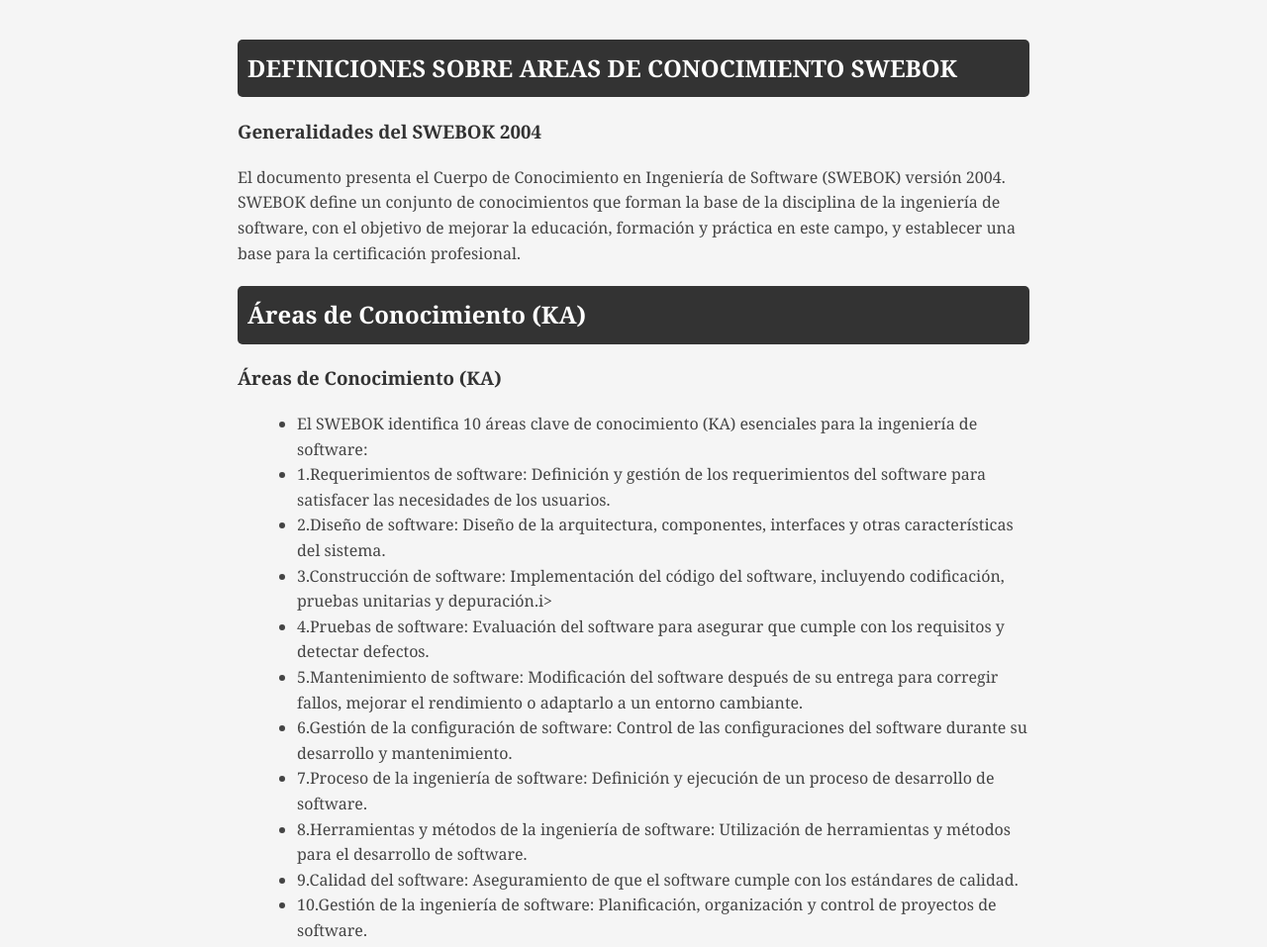
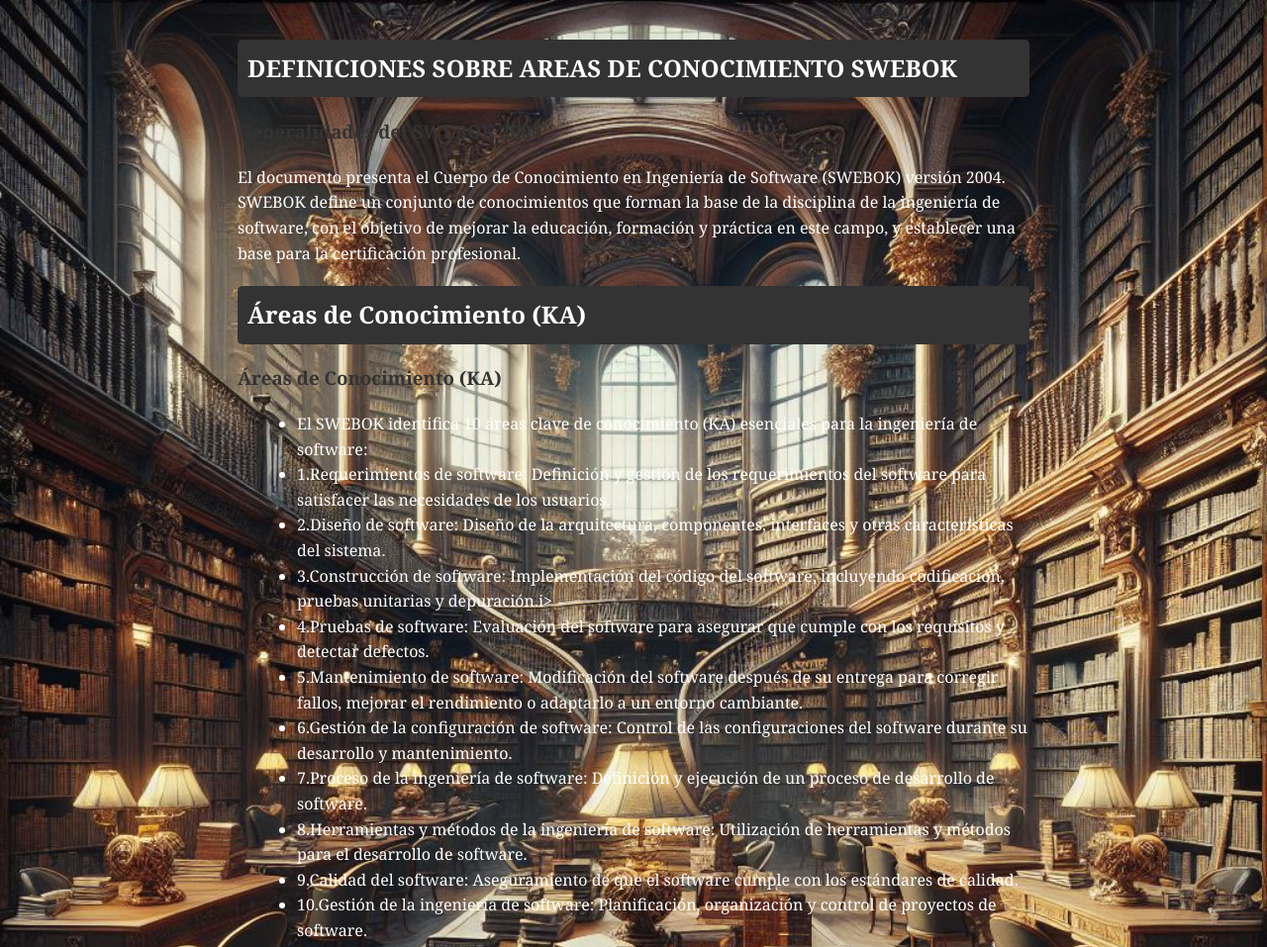
Before and after one commit to sharithortega/sharithortega.github.io, a plain HTML site: page inicio.html in a window 1280 px wide. Shown: the top 957 px of the page at 99% size. Drawn offline with Linux system fonts and the light colour scheme.

Commit message:
inicio.html

```diff
--- a/inicio.html
+++ b/inicio.html
@@ -5,15 +5,24 @@
     <meta name="viewport" content="width=device-width, initial-scale=1.0">
     <title>Requerimientos - SWEBOK</title>
     <style>
-        /* Estilos globales */
+         /* Estilos globales */
         body {
             font-family: 'Georgia', sans-serif;
             margin: 0;
             padding: 0;
-            background-color: #f5f5f5;
-            color: #444;
+            background: url("Designer (6).jpeg") no-repeat center center fixed;
+            background-size: cover;
+            color: white;
             line-height: 1.6;
+            height: auto; /* Cambiado de 100vh a auto */
+            overflow: auto;
+            display: flex;
+            flex-direction: column;
+            align-items: center;
+            justify-content: center;
+            position: relative;
         }
+
 
         /* Estilos del menú */
         .menu {
```
